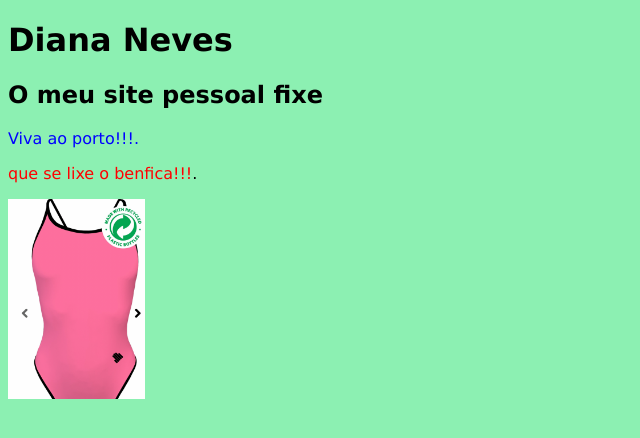
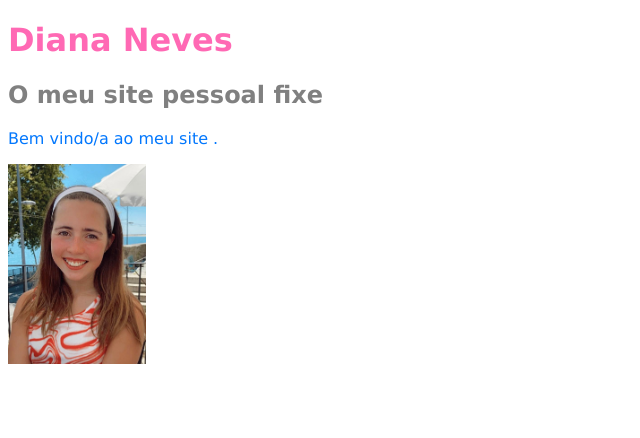
Before and after one commit to didineves/site, a plain HTML site: page index.html in a window 1280 px wide. Shown: the whole page, without its empty margins (0-640 px from the left). Drawn offline with Linux system fonts and the light colour scheme.

Commit message:
coloquei uma foto minha

```diff
--- a/index.html
+++ b/index.html
@@ -10,8 +10,7 @@
 <body>
     <h1>Diana Neves</h1>
     <h2>O meu site pessoal fixe </h2>
-    <p style="color: blue">Viva ao porto!!!.</p>
-    <p><span style="color: red">que se lixe o benfica!!!</span>.</p>
-    <img src="fato-de-banho-reversivel.png" height=200/>
+    <p style="color: rgb(2, 119, 253)">Bem vindo/a ao meu site .</p>
+    <img src="a-minha-foto.jpg" height=200/>
 </body>
 </html>
--- a/style.css
+++ b/style.css
@@ -1,5 +1,13 @@
 body{
-    background-color: #8cf0b2;
+    background-color: #ffffff;
     font-family: 'Lucida Sans', 'Lucida Sans Regular', 'Lucida Grande', 'Lucida Sans Unicode', Geneva, Verdana, sans-serif;
 
 }
+
+h1 {
+    color: hotpink;
+}
+
+h2 {
+    color: gray;
+}
```
Also changed, not shown: a-minha-foto.jpg (added), fato-de-banho-reversivel.png (deleted), 1 other file.
